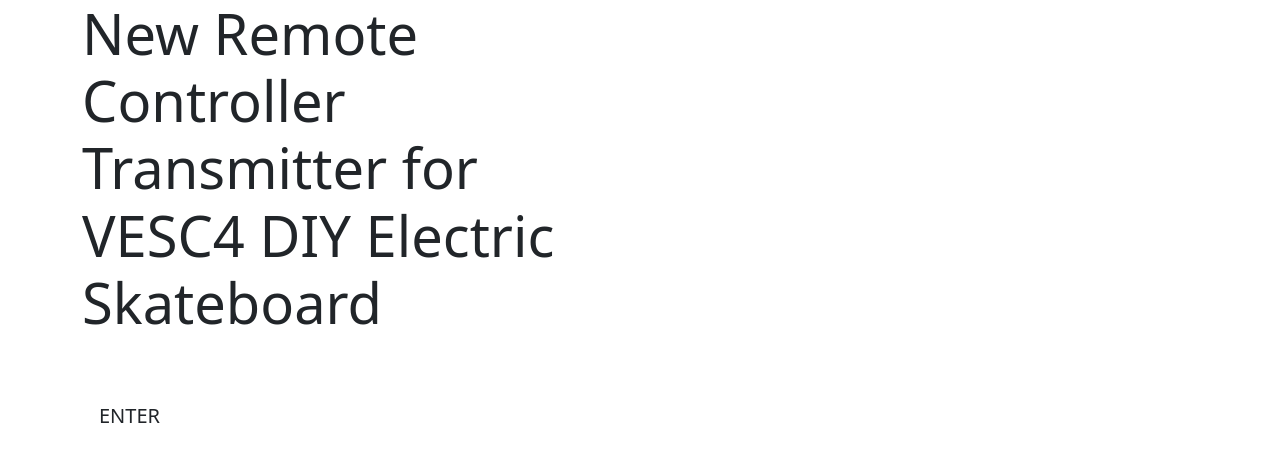
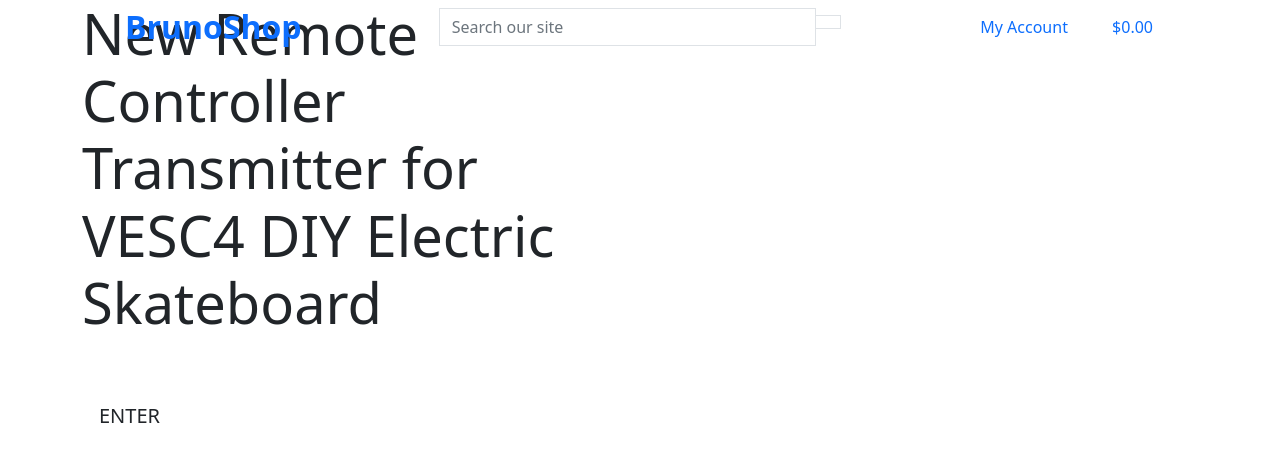
Before and after one commit to onadj/brunoshop, a Django app: page / in a window 1280 px wide. Shown: the top 462 px of the page. Run offline with Django 3.2, Linux system fonts and the light colour scheme; some libraries are stand-ins or nearby versions.

Commit message:
added main page header

```diff
--- a/home/templates/home/index.html
+++ b/home/templates/home/index.html
@@ -16,8 +16,8 @@
 <div class="container h-100">
     <div class="row h-100">
         <div class="col-7 col-md-6 my-auto">
-            <h1 class="display-4 logo-font text-black">New Remote Controller Transmitter for VESC4 DIY Electric
-                Skateboard</h1>
+            <h3 class="display-4 logo-font text-black">New Remote Controller Transmitter for VESC4 DIY Electric
+                Skateboard</h3>
             <div class="my-5">
                 <h4>
                     <a href="" class="shop-now-button btn btn-lg rounded-0 text-uppercase py-3">Enter</a>
--- a/templates/base.html
+++ b/templates/base.html
@@ -42,7 +42,81 @@
 
 <body>
 
-    <header class="container-fluid fixed-top"></header>
+    <header class="container-fluid fixed-top">
+        <div class="row">
+            <div class="col-12 col-lg-4  my-auto py-lg-0 text-center text-lg-left">
+                <a href="{% url 'home' %}" class="nav-link main-logo-link">
+                    <h2 class="logo-font text-black my-0"><strong>BrunoShop</strong></h2>
+                </a>
+            </div>
+
+
+            <div class="col-12 col-lg-4  my-auto py-lg-0">
+                <form method="GET" action="">
+                    <div class="input-group w-100">
+                        <input class="form-control border border-black rounded-0" type="text" name="q"
+                            placeholder="Search our site">
+                        <div class="input-group-append">
+                            <button class="form-control btn btn-black border border-black rounded-0" type="submit">
+                                <span class="icon">
+                                    <i class="fas fa-search"></i>
+                                </span>
+                            </button>
+                        </div>
+                    </div>
+                </form>
+            </div>
+
+
+            <div class="col-12 col-lg-4  my-auto py-lg-0">
+                <ul class="list-inline list-unstyled text-center text-lg-right my-0">
+                    <li class="list-inline-item dropdown">
+                        <a class="text-black nav-link" href="#" id="user-options" data-toggle="dropdown"
+                            aria-haspopup="true" aria-expanded="false">
+                            <div class="text-center">
+                                <div><i class="fas fa-user fa-lg"></i></div>
+                                <p class="my-0">My Account</p>
+                            </div>
+                        </a>
+                        <div class="dropdown-menu border-0" aria-labelledby="user-options">
+                            {% if request.user.is_authenticated %}
+                            {% if request.user.is_superuser %}
+                            <a href="{% url 'add_product' %}" class="dropdown-item">Product Management</a>
+                            {% endif %}
+                            <a href="{% url 'profile' %}" class="dropdown-item">My Profile</a>
+                            <a href="{% url 'account_logout' %}" class="dropdown-item">Logout</a>
+                            {% else %}
+                            <a href="{% url 'account_signup' %}" class="dropdown-item">Register</a>
+                            <a href="{% url 'account_login' %}" class="dropdown-item">Login</a>
+                            {% endif %}
+                        </div>
+                    </li>
+
+
+                    <li class="list-inline-item">
+                        <a class="{% if grand_total %}text-info font-weight-bold{% else %}text-black{% endif %} nav-link"
+                            href="{% url 'view_bag' %}">
+                            <div class="text-center">
+                                <div><i class="fas fa-shopping-bag fa-lg"></i></div>
+                                <p class="my-0">
+                                    {% if grand_total %}
+                                    ${{ grand_total|floatformat:2 }}
+                                    {% else %}
+                                    $0.00
+                                    {% endif %}
+                                </p>
+                            </div>
+                        </a>
+                    </li>
+                </ul>
+            </div>
+        </div>
+
+
+    </header>
+
+
+
     {% if message %}
     <div class="message-container"></div>
     {% endif %}
```
